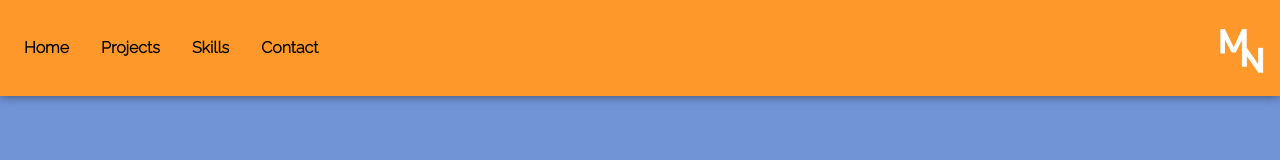
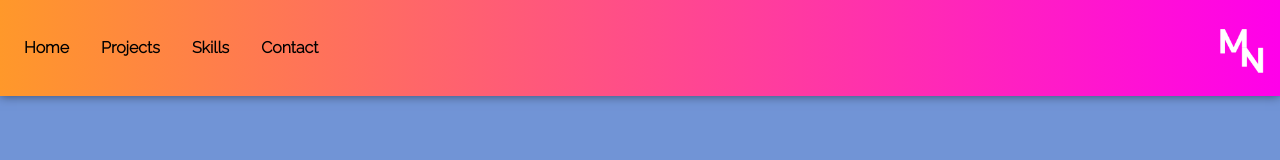
Before and after one commit to codewithmarty/codewithmarty.github.io, a React (Create React App) app: page / in a window 1280 px wide. Shown: the top 160 px of the page. Built offline with nearby package versions, Linux system fonts and the light colour scheme.

Commit message:
styling: added some changes to navbar and look of project card

```diff
--- a/public/index.html
+++ b/public/index.html
@@ -7,7 +7,7 @@
     <meta name="theme-color" content="#000000" />
     <meta
       name="description"
-      content="Web site created using create-react-app"
+      content="A personal website about a passionate back end engineer and API developer with experience in cloud technologies"
     />
     <link rel="apple-touch-icon" href="%PUBLIC_URL%/logo192.png" />
     <!--
--- a/src/App.css
+++ b/src/App.css
@@ -2,6 +2,7 @@
 
 body {
   overflow-x: hidden;
+  background-color: rgb(28, 28, 28);
 }
 
 .App {
--- a/src/components/ContactPage/ContactPage.css
+++ b/src/components/ContactPage/ContactPage.css
@@ -1,5 +1,4 @@
 .ContactPage {
-  border-top: solid rgb(200, 200, 200) 1px;
   background-color: rgb(28, 28, 28);
   padding: 1rem;
   height: 20vh;
--- a/src/components/NavigationBar/NavigationBar.css
+++ b/src/components/NavigationBar/NavigationBar.css
@@ -3,7 +3,7 @@ img {
 }
 
 nav {
-  background-color: rgb(255, 152, 42);
+  background: linear-gradient(to right, rgb(255, 152, 42), #ff00ea);
   box-shadow: 0px 0px 10px rgba(0, 0, 0, 0.5);
 }
 
--- a/src/components/Projects/Projects.css
+++ b/src/components/Projects/Projects.css
@@ -15,7 +15,7 @@
   border-radius: 5px;
   box-shadow: 0px 2px 5px rgba(0, 0, 0, 0.1);
   overflow: hidden;
-  width: 300px;
+  width: 25rem;
   color: white;
 }
 
--- a/src/components/Projects/Projects.js
+++ b/src/components/Projects/Projects.js
@@ -4,7 +4,7 @@ import projects from './myprojects'
 
 const Projects = () => {
   return (
-    <div className="projects-container">
+    <div id="projects" className="projects-container">
       <h2>Projects</h2>
       <div className="cards-container">
         {projects.map((project) => (
--- a/src/components/Skills/Skills.css
+++ b/src/components/Skills/Skills.css
@@ -1,7 +1,6 @@
 .Skills {
   height: 60vh;
   background-color: rgb(28, 28, 28);
-  border-top: solid rgb(200, 200, 200) 1px;
 }
 
 @media(max-width: 900px) {
```
